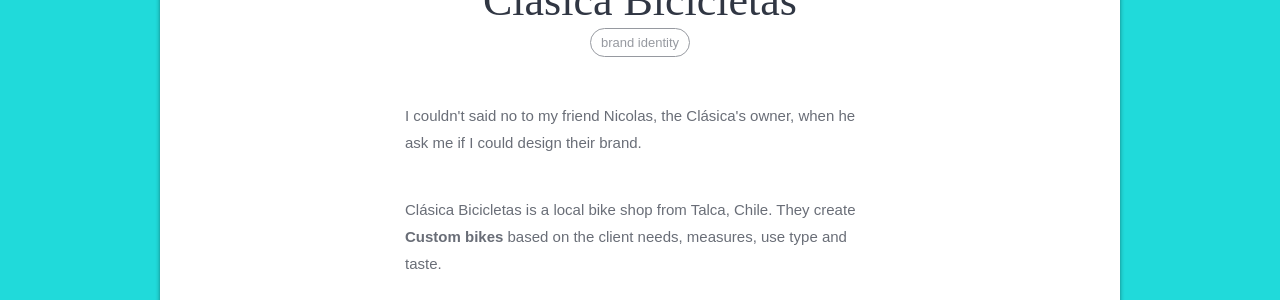
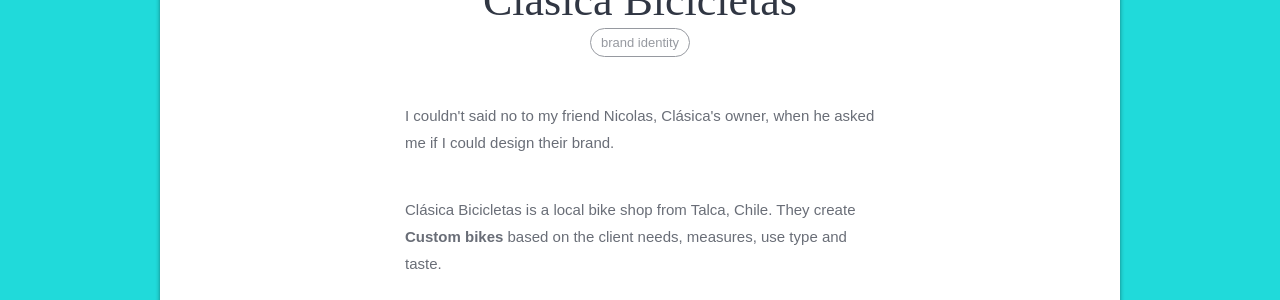
Before and after one commit to iamcamilo/iamcamilo, a Jekyll site: the page built from clasica.html, in a window 1280 px wide and 900 px high, scrolled down 428 px. Shown: the part 153-453 px from the top of the window. Built offline with Jekyll 4.4.1, drawn with Linux system fonts in a browser that asks for light colours; some web fonts are replaced; some of the changed text lies outside the part shown.

Commit message:
small typos fixed

```diff
--- a/_layouts/default.html
+++ b/_layouts/default.html
@@ -46,7 +46,7 @@
 
     <footer>
       <img src="images/iamcamilo-iso.svg" alt="">
-      <span>Designed, Developed and Illustrated by iamcamilo. Chile ©2017</span>
+      <span>Designed, Developed and Illustrations by iamcamilo. Chile ©2017</span>
     </footer>
 
     <script src="js/jquery.js"></script>
--- a/clasica.html
+++ b/clasica.html
@@ -19,7 +19,7 @@
           </section>
 
           <section class="description">
-            <p>I couldn't said no to my friend Nicolas, the Clásica's owner, when he ask me if I could design their brand.</p>
+            <p>I couldn't said no to my friend Nicolas, Clásica's owner, when he asked me if I could design their brand.</p>
             <p>Clásica Bicicletas is a local bike shop from Talca, Chile. They create <strong>Custom bikes</strong> based on the client needs, measures, use type and taste.</p>
           </section>
 
```
